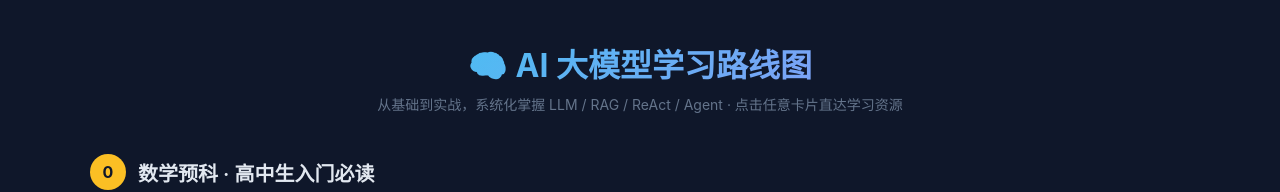
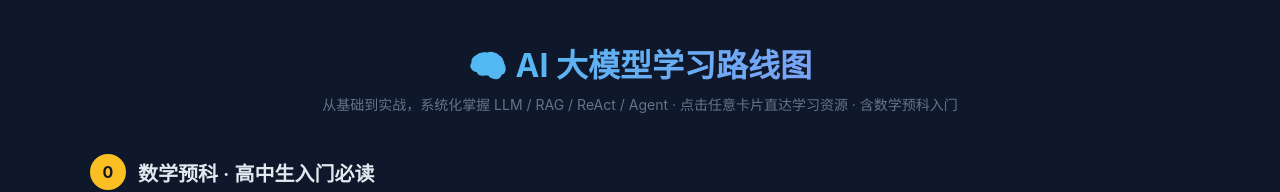
Before and after one commit to 1sunzichen/aimemory, a website: page docs/public/ai-learning-roadmap/index.html in a window 1280 px wide. Shown: the top 192 px of the page. Drawn offline with Linux system fonts and the light colour scheme.

Commit message:
chore: 副标题加入数学预科提示（测试部署）
Co-Authored-By: Claude Sonnet 4.6 <noreply@anthropic.com>

```diff
--- a/docs/public/ai-learning-roadmap/index.html
+++ b/docs/public/ai-learning-roadmap/index.html
@@ -95,7 +95,7 @@ h1 { text-align: center; font-size: 32px; margin-bottom: 8px; background: linear
 <body>
 <div class="container">
   <h1>🧠 AI 大模型学习路线图</h1>
-  <p class="subtitle">从基础到实战，系统化掌握 LLM / RAG / ReAct / Agent · 点击任意卡片直达学习资源</p>
+  <p class="subtitle">从基础到实战，系统化掌握 LLM / RAG / ReAct / Agent · 点击任意卡片直达学习资源 · 含数学预科入门</p>
 
   <!-- Phase 0: 数学预科 -->
   <div class="phase p0">
```
